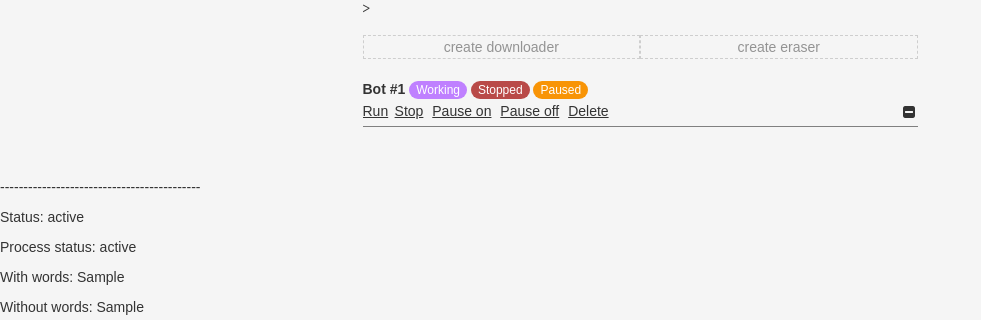
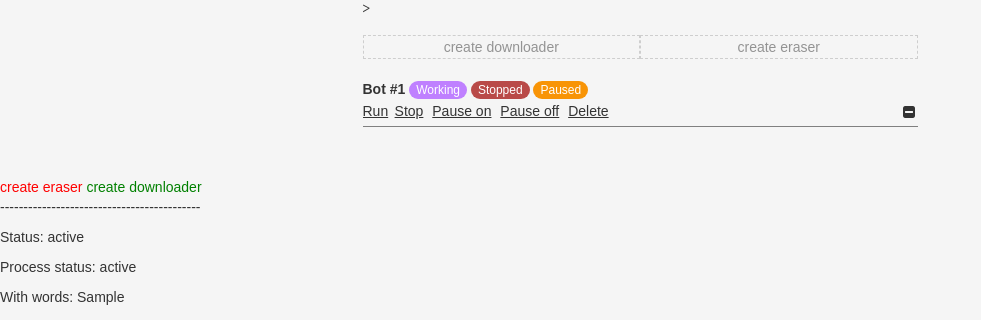
Before and after one commit to rafchillons/deadmedia, a Django app: template deadsource/templates/botstatus.html in a window 1280 px wide. Shown: the part 443-763 px from the top of the page, without its empty margins (0-981 px from the left). Run offline with Django 3.2, Linux system fonts and the light colour scheme; the template is opened without the code that fills it: most values are stand-ins (such as "Sample title", 1, 10 or a date in 2020); some libraries are stand-ins or nearby versions; some web fonts are replaced.

Commit message:
commit from server

```diff
--- a/deadsource/templates/botstatus.html
+++ b/deadsource/templates/botstatus.html
@@ -9,6 +9,18 @@
     <title>WEBM</title>
     <link rel="stylesheet" href="{% static 'css/style.css' %}">
     <link href="https://fonts.googleapis.com/css?family=Inconsolata" rel="stylesheet">
+    <style>
+        .bot-create-downloader,
+        .bot-create-eraser {
+            display: none;
+        }
+
+        .input-xs,
+        select.input-xs {
+            height: 20px;
+            line-height: 20px;
+        }
+    </style>
 </head>
 
 <body>
@@ -21,9 +33,25 @@
                     <!-- сюда выводятся все ошибки-->
                     </span>
                     <div class="bot-create-btns">
-                        <a href="{% url 'create-bot-remover' %}" class="bot-create-btn">create eraser</a>
-                        <a href="{% url 'create-bot' %}" class="bot-create-btn">create downloader</a>
+                        <!--
+                        <a href="{% url 'create-bot-remover' %}" class="bot-create-btn eraser">create eraser</a>
+                        <a href="{% url 'create-bot' %}" class="bot-create-btn downloader">create downloader</a>
+-->
+                        <a class="bot-create-btn bot-create-btn-eraser">create eraser</a>
+                        <a class="bot-create-btn bot-create-btn-downloader">create downloader</a>
                     </div>
+                    <div class="bot-create-downloader">
+                        <form method="POST">
+                            <select class="form-control form-control-sm" name="bot_task" id="id_bot_task">
+                                <option value="Download webms from 2ch" selected>Download</option>
+                                <option value="Remove webms">Remove</option>
+                            </select>
+                            <div class="input-group input-xs" id="delete">
+                                <input name="storage_name" class="form-control" placeholder="File link" aria-label="Delete id" type="text">
+                            </div>
+                        </form>
+                    </div>
+                    <div class="bot-create-eraser">123</div>
                     <div class="bot-list">
                         <!-- bot template -->
                         {% for bot in bots %}
@@ -128,7 +156,9 @@
         </div>
     </div>
 
-    {% for bot in bots %}
+
+    <a href="{% url 'create-bot-remover' %}" style="color: red;">create eraser</a>
+    <a href="{% url 'create-bot' %}" style="color: green;">create downloader</a> {% for bot in bots %}
     <p>-------------------------------------------
         <p>Status: {{bot.db_object.get_status}}</p>
         <p>Process status: {{bot.db_object.get_process_status}}</p>
@@ -152,10 +182,19 @@
     <script src="{% static 'js/jquery.min.js' %}"></script>
     <script src="{% static 'js/bootstrap.min.js' %}"></script>
     <script src="{% static 'js/functions.js' %}"></script>
-    <script src="{% static 'js/tippy.min.js' %}"></script>
     <script>
         $('body').on('click', '.bot-about-toggler', function() {
             $(this).parent().parent().parent().find('.bot-about').slideToggle("fast");
+        });
+
+        $('body').on('click', '.bot-create-btn-eraser', function() {
+            $(this).parent().parent().find('.bot-create-downloader').slideUp("fast");
+            $(this).parent().parent().find('.bot-create-eraser').slideToggle("fast");
+        });
+
+        $('body').on('click', '.bot-create-btn-downloader', function() {
+            $(this).parent().parent().find('.bot-create-eraser').slideUp("fast");
+            $(this).parent().parent().find('.bot-create-downloader').slideToggle("fast");
         });
 
         function blink() {
```
Also changed, not shown: db.sqlite3.
